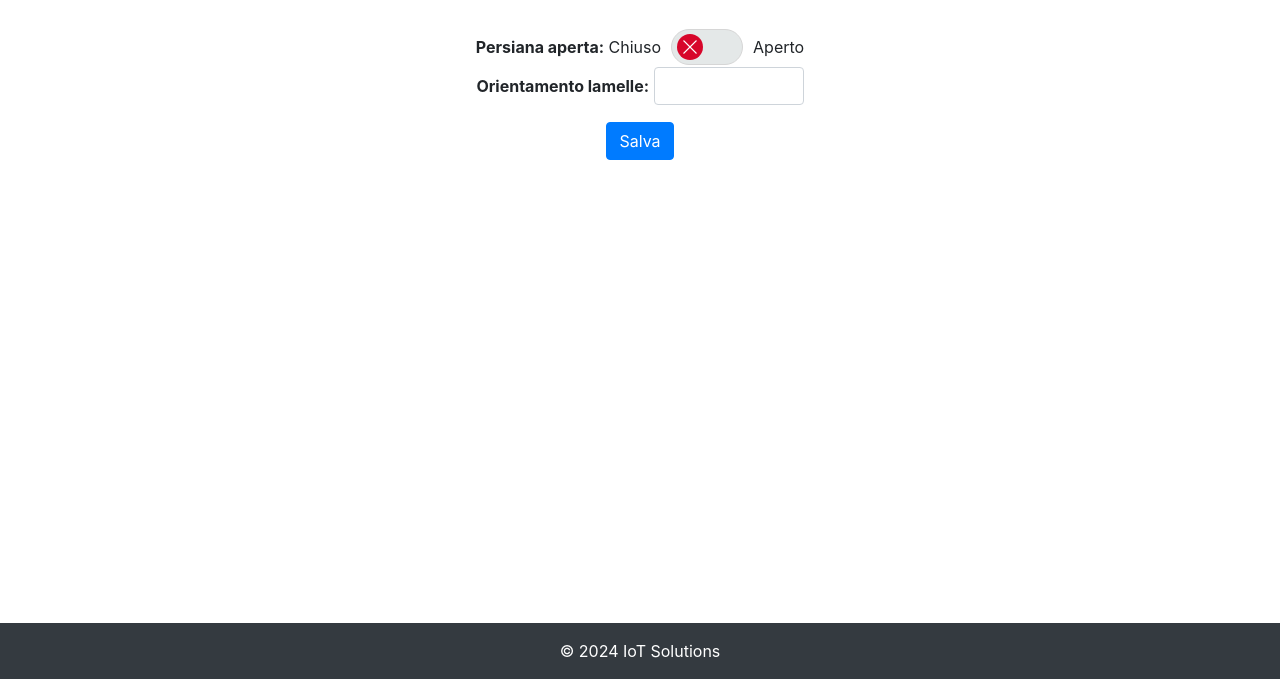
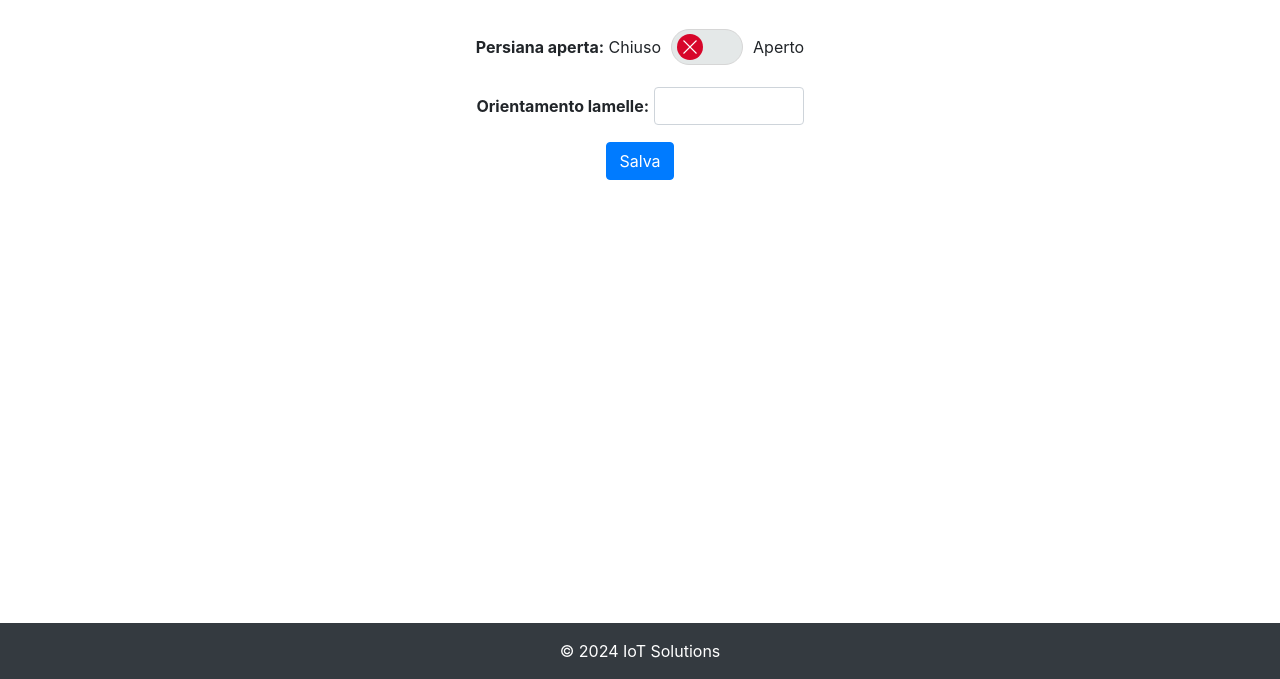
Before and after one commit to Costa-Simone/SunShutter, a website: page static/index.html in a window 1280 px wide. Both pictures are taken after a click on the item "Commands". Shown: the part 121-800 px from the top of the page. Drawn offline with nearby package versions, Linux system fonts and the light colour scheme.

Commit message:
Aggiornamento

```diff
--- a/static/index.html
+++ b/static/index.html
@@ -76,7 +76,7 @@
           <p style="display: inline-block; margin-left: 10px;">Aperto</p>
         </div>
 
-        <div class="mb-3">
+        <div class="mb-3" style="margin-top: 20px;">
           <label class="form-label"><b>Orientamento lamelle:</b></label>
           <input type="number" class="form-control" id="orientamentoInput" step="0.01">
         </div>
--- a/static/index.js
+++ b/static/index.js
@@ -16,7 +16,7 @@ $(document).ready(function () {
     let socket
 
     try {
-        socket = io("ws://localhost:3000", {transports: ["websocket"]})
+        socket = io("wss://sunshutter.onrender.com", {transports: ["websocket"]})
         // ws://localhost:3000
         // wss://sunshutter.onrender.com/
 
```
